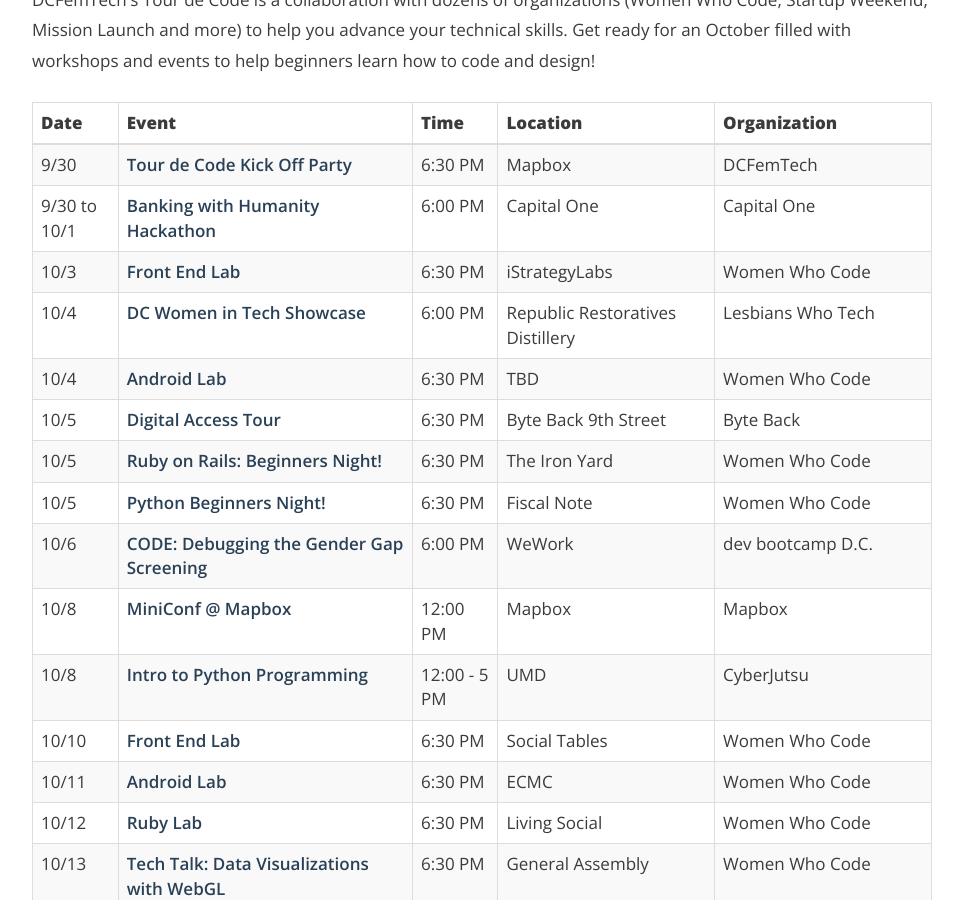
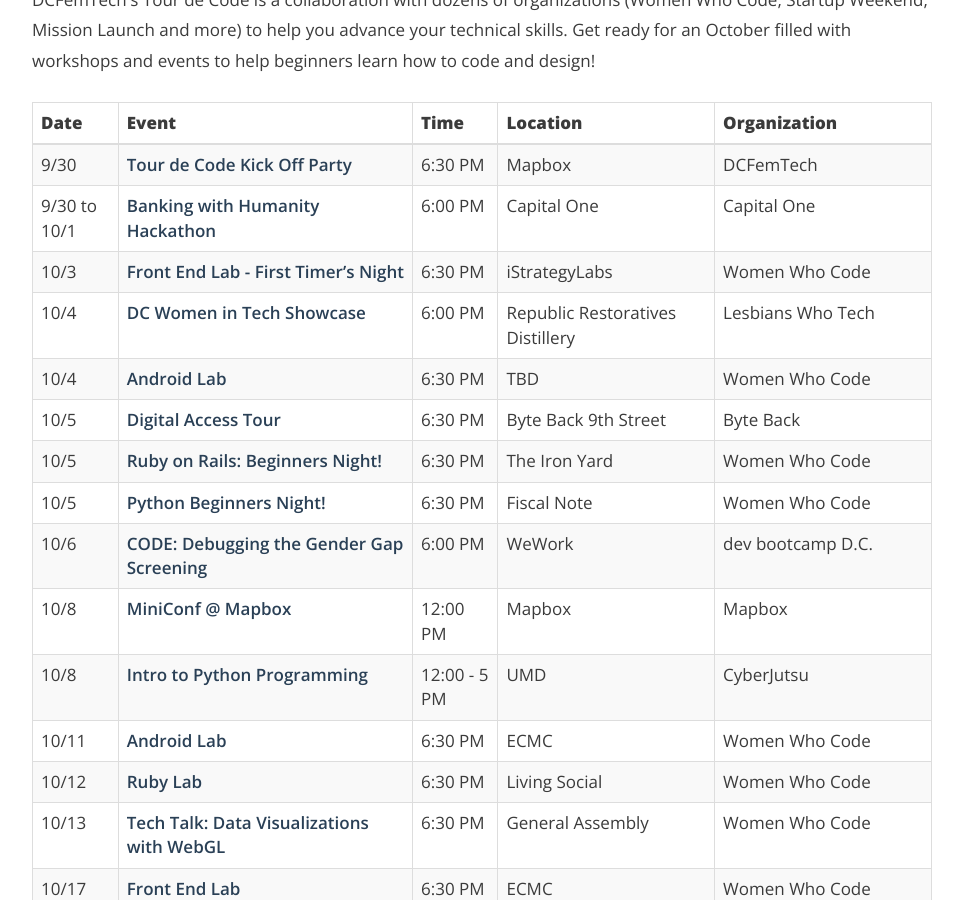
Before and after one commit to dcfemtech/dcfemtech.github.io, a Jekyll site: the page built from _events/tourdecode.markdown, in a window 1280 px wide and 900 px high, scrolled down 306 px. Shown: the whole window, without its empty margins (158-1121 px from the left). Built offline with Jekyll 4.4.1, drawn with Linux system fonts in a browser that asks for light colours.

Commit message:
Adds Front End Lab first timer's night and cancels Front End Lab on Columbus Day

```diff
--- a/_events/tourdecode.markdown
+++ b/_events/tourdecode.markdown
@@ -19,7 +19,7 @@
 |------|--------|---------|----------|--------------|
 | 9/30 | [Tour de Code Kick Off Party](https://dcfemtechparty2016.splashthat.com/) | 6:30 PM | Mapbox | DCFemTech |
 | 9/30 to 10/1 | [Banking with Humanity Hackathon](https://www.eventbrite.com/e/banking-with-humanity-hackathon-sponsored-by-capital-one-tickets-27303615850) | 6:00 PM | Capital One | Capital One |
-| 10/3 | [Front End Lab](https://www.meetup.com/Women-Who-Code-DC/events/232450293/)| 6:30 PM | iStrategyLabs | Women Who Code |
+| 10/3 | [Front End Lab - First Timer's Night](https://www.meetup.com/Women-Who-Code-DC/events/232450293/)| 6:30 PM | iStrategyLabs | Women Who Code |
 | 10/4 | [DC Women in Tech Showcase](https://www.eventbrite.com/e/lesbians-who-tech-and-friends-dc-women-in-tech-showcase-tickets-27375194945)| 6:00 PM | Republic Restoratives Distillery | Lesbians Who Tech |
 | 10/4 | [Android Lab](https://www.meetup.com/Women-Who-Code-DC/events/pjkzrlyvnbgb/)| 6:30 PM | TBD | Women Who Code |
 | 10/5 | [Digital Access Tour](https://byteback.org/event/digital-access-tour-11/)| 6:30 PM | Byte Back 9th Street | Byte Back |
@@ -28,7 +28,6 @@
 | 10/6 | [CODE: Debugging the Gender Gap Screening](https://www.meetup.com/Dev-Bootcamp-DC-Learn-To-Code/events/233919692/)| 6:00 PM | WeWork | dev bootcamp D.C. |
 | 10/8 | [MiniConf @ Mapbox](https://miniconfmapbox.splashthat.com/)| 12:00 PM | Mapbox | Mapbox |
 | 10/8 | [Intro to Python Programming](http://womenscyberjutsu.org/events/EventDetails.aspx?id=864616&group=)| 12:00 - 5 PM | UMD | CyberJutsu |
-| 10/10 | [Front End Lab](https://www.meetup.com/Women-Who-Code-DC/events/233224765/)| 6:30 PM | Social Tables | Women Who Code |
 | 10/11 | [Android Lab](https://www.meetup.com/Women-Who-Code-DC/events/pjkzrlyvnbpb/)| 6:30 PM | ECMC | Women Who Code |
 | 10/12 | [Ruby Lab](https://www.meetup.com/Women-Who-Code-DC/events/233734789/) | 6:30 PM | Living Social | Women Who Code |
 | 10/13 | [Tech Talk: Data Visualizations with WebGL](http://www.meetup.com/Women-Who-Code-DC/events/233373504/)| 6:30 PM | General Assembly | Women Who Code |
```
